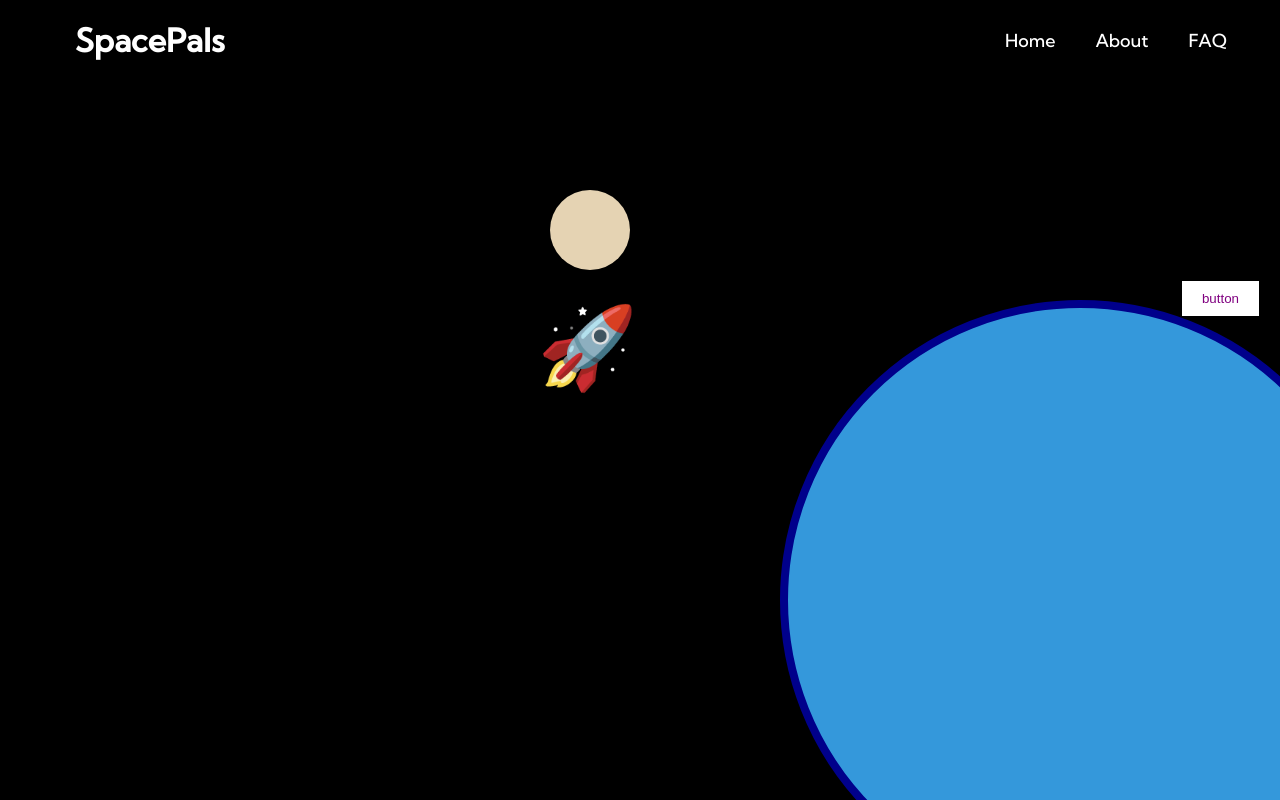
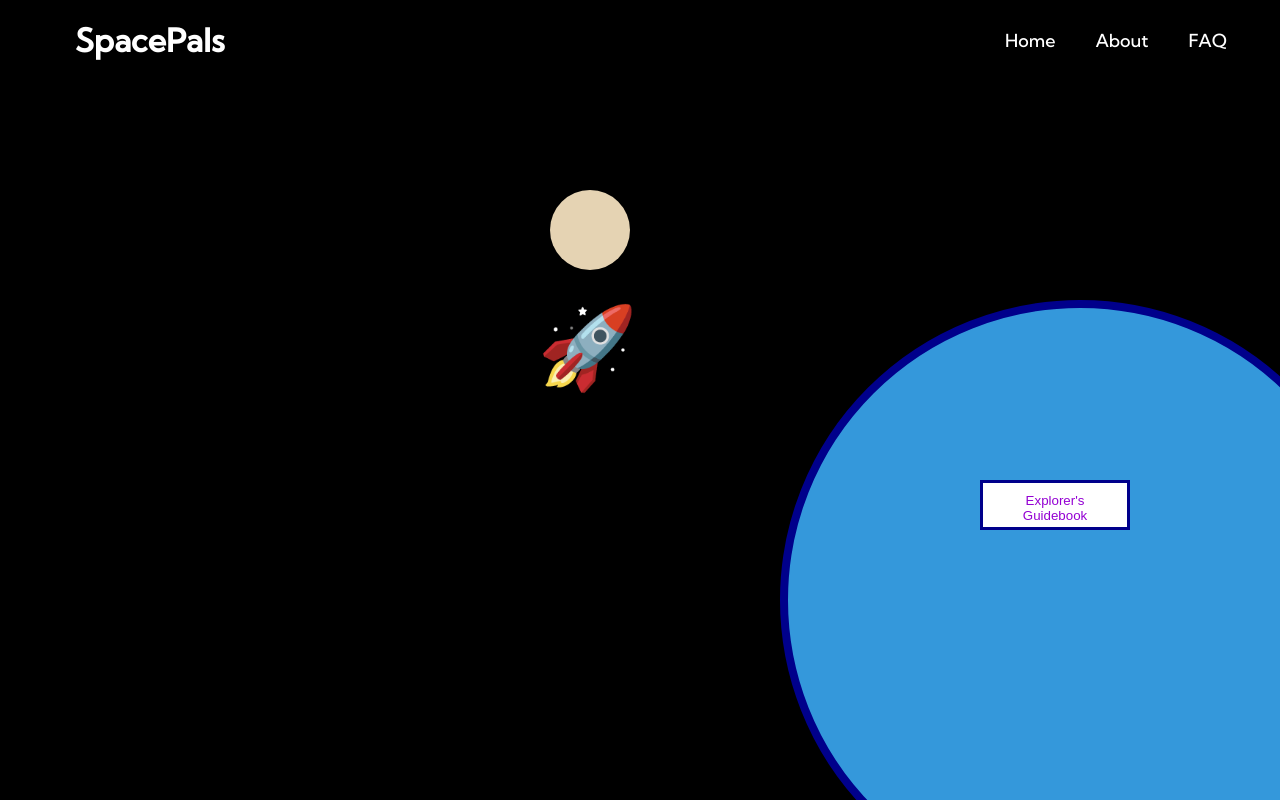
Before and after one commit to jrbyers/SpacePals, a React (Create React App) app in the folder frontend/: page /LandingPage in a window 1280 px wide. Built offline with nearby package versions, Linux system fonts and the light colour scheme.

Commit message:
working on page

```diff
--- a/frontend/src/pages/home/LandingPage.css
+++ b/frontend/src/pages/home/LandingPage.css
@@ -61,14 +61,17 @@
 
 .left-center-button {
   background-color: white; /* Set background color to white */
-  color: purple; /* Set text color to black or any contrasting color */
-  border: 1px solid black; /* Add border for visibility, adjust as needed */
+  color: darkviolet; /* Set text color to black or any contrasting color */
+  border: 3px solid darkblue; /* Add border for visibility, adjust as needed */
   padding: 10px 20px; /* Adjust padding as needed */
   margin-left: auto; /* Push the button to the left */
-  margin-right: 20px; /* Adjust the left margin as needed */
+  margin-right: 150px; /* Adjust the left margin as needed */
   margin-bottom: auto;
-  margin-top: 200px;
+  margin-top: 400px;
   top: 1;
+  z-index: 9999;
+  width: 150px; /* Adjust the width */
+  height: 50px;
 }
 
 .planet-with-ring {
@@ -84,6 +87,7 @@
   /* Ring styles */
   border: 8px solid darkblue; /* Ring color */
   box-sizing: border-box;
+  z-index: 0;
 }
 
 .beige-moon {
@@ -104,3 +108,18 @@
   left: 42%;
   transform: translate(-50%, -50%), rotate(-50deg); /* Tilt the spaceship 45 degrees */
 }
+
+.camera-button{
+  background-color: white; /* Set background color to white */
+  color: darkviolet; /* Set text color to black or any contrasting color */
+  border: 3px solid darkblue; /* Add border for visibility, adjust as needed */
+  padding: 10px 20px; /* Adjust padding as needed */
+  margin-left: auto; /* Push the button to the left */
+  margin-right: 150px; /* Adjust the left margin as needed */
+  margin-bottom: auto;
+  margin-top: 400px;
+  top: 1;
+  z-index: 9999;
+  width: 150px; /* Adjust the width */
+  height: 50px;
+}
--- a/frontend/src/pages/home/LandingPage.tsx
+++ b/frontend/src/pages/home/LandingPage.tsx
@@ -20,7 +20,7 @@ function LandingPage() {
             className="left-center-button"
             onClick={handleButtonClickCamera}
           >
-            button
+            Explorer's Guidebook
           </button>
           <div className="planet-with-ring"> </div>
           <div className="beige-moon"></div>
```
